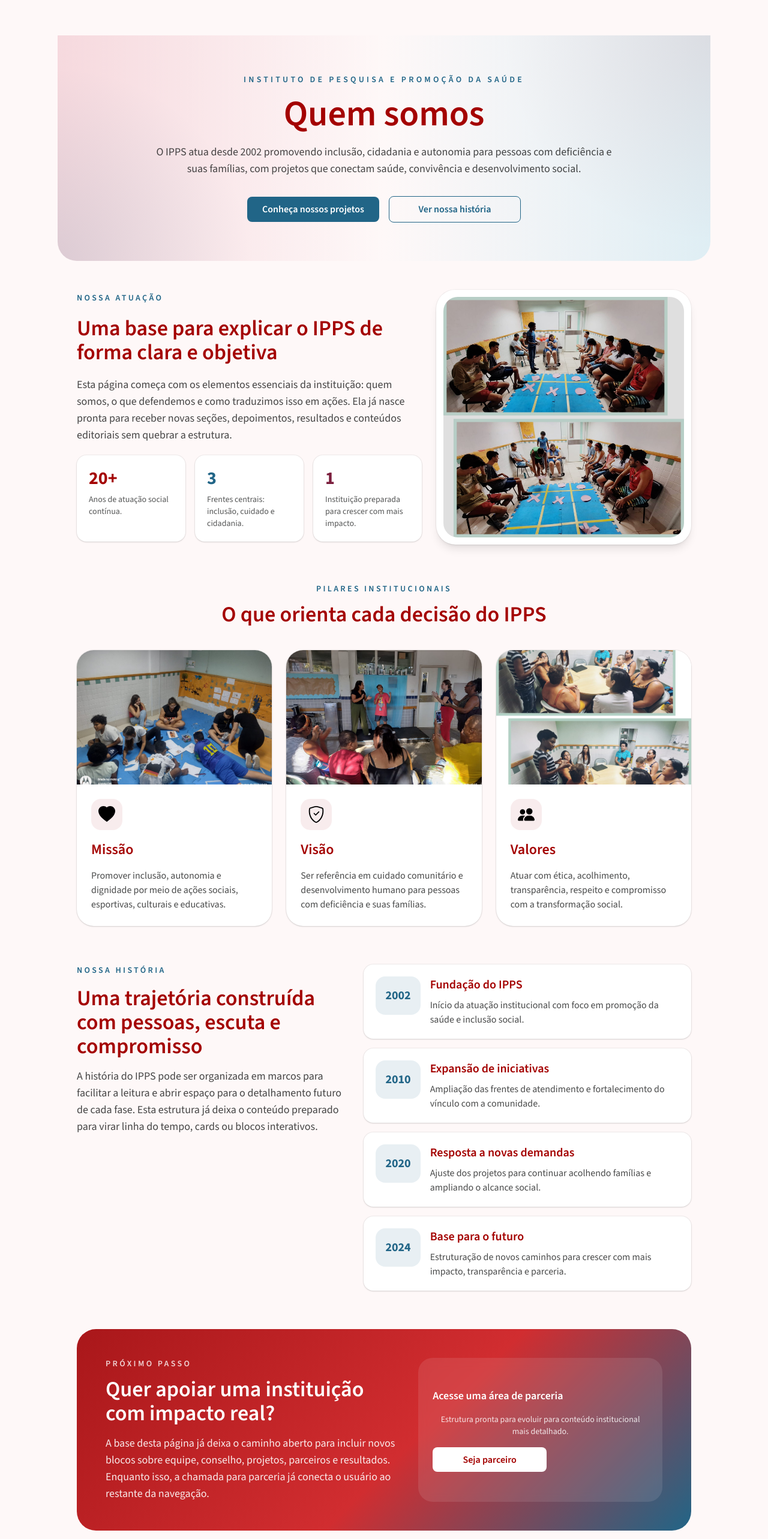
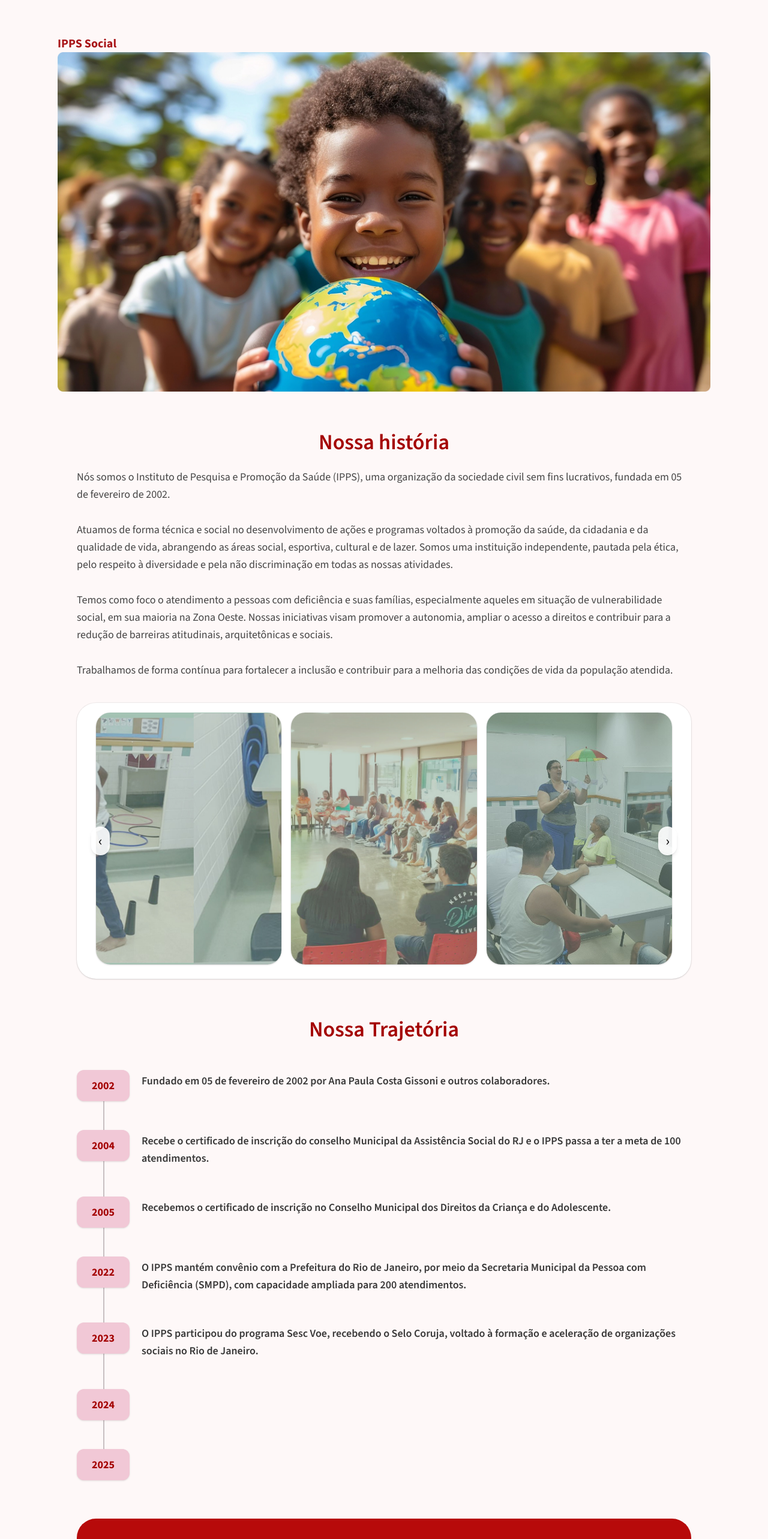
Before and after one commit to MF-Sergio/IPPS, a React (Vite) app: page /quem-somos in a window 1280 px wide. Shown: the part 120-2686 px from the top of the page at 60% size. Built offline with nearby package versions, Linux system fonts and the light colour scheme.

Commit message:
fix/feature: ajustado a estrutura da página para inserção dos componentes

```diff
--- a/src/pages/QuemSomos/index.tsx
+++ b/src/pages/QuemSomos/index.tsx
@@ -1,256 +1,22 @@
 import { PeopleFill, ShieldCheck, HeartFill } from "react-bootstrap-icons";
-import missaoImg from "../../assets/img/missao.jpeg";
-import visaoImg from "../../assets/img/visao.jpeg";
-import valoresImg from "../../assets/img/valores.jpeg";
-import propositoImg from "../../assets/img/proposito.jpeg";
-
-const pilares = [
-	{
-		titulo: "Missão",
-		descricao:
-			"Promover inclusão, autonomia e dignidade por meio de ações sociais, esportivas, culturais e educativas.",
-		imagem: missaoImg,
-		icone: <HeartFill size={28} />,
-	},
-	{
-		titulo: "Visão",
-		descricao:
-			"Ser referência em cuidado comunitário e desenvolvimento humano para pessoas com deficiência e suas famílias.",
-		imagem: visaoImg,
-		icone: <ShieldCheck size={28} />,
-	},
-	{
-		titulo: "Valores",
-		descricao:
-			"Atuar com ética, acolhimento, transparência, respeito e compromisso com a transformação social.",
-		imagem: valoresImg,
-		icone: <PeopleFill size={28} />,
-	},
-];
-
-const marcos = [
-	{
-		ano: "2002",
-		titulo: "Fundação do IPPS",
-		descricao:
-			"Início da atuação institucional com foco em promoção da saúde e inclusão social.",
-	},
-	{
-		ano: "2010",
-		titulo: "Expansão de iniciativas",
-		descricao:
-			"Ampliação das frentes de atendimento e fortalecimento do vínculo com a comunidade.",
-	},
-	{
-		ano: "2020",
-		titulo: "Resposta a novas demandas",
-		descricao:
-			"Ajuste dos projetos para continuar acolhendo famílias e ampliando o alcance social.",
-	},
-	{
-		ano: "2024",
-		titulo: "Base para o futuro",
-		descricao:
-			"Estruturação de novos caminhos para crescer com mais impacto, transparência e parceria.",
-	},
-];
+import Hero from "./components/Hero/Hero";
+import NossaHistoria from "./components/NossaHistoria/NossaHistoria";
+import NossaTrajetoria from "./components/NossaTrajetoria/NossaTrajetoria";
+import NossosNumeros from "./components/NossosNumeros/NossosNumeros";
+import Doacao from "../Home/components/Doacao/Doacao";
+import Newsletter from "../Home/components/Newsletter/Newsletter";
 
 export default function QuemSomos() {
 	return (
 		<div className="bg-[var(--fundo)] pb-16">
-			<section className="relative overflow-hidden rounded-b-[2rem] bg-gradient-to-r from-[#f6d9de] via-[#fef8f8] to-[#dfeef4] px-6 py-12 lg:px-12 lg:py-16">
-				<div className="absolute inset-0 bg-[radial-gradient(circle_at_top_right,_rgba(169,23,26,0.08),_transparent_30%),radial-gradient(circle_at_bottom_left,_rgba(33,101,135,0.12),_transparent_28%)]" />
-				<div className="relative mx-auto max-w-5xl text-center">
-					<p className="text-sm font-semibold uppercase tracking-[0.3em] text-[var(--verde)]">
-						Instituto de Pesquisa e Promoção da Saúde
-					</p>
-					<h1 className="mt-4 text-4xl font-bold text-[var(--vermelho)] lg:text-6xl">
-						Quem somos
-					</h1>
-					<p className="mx-auto mt-5 max-w-3xl text-base text-[rgba(28,29,29,0.82)] lg:text-lg">
-						O IPPS atua desde 2002 promovendo inclusão, cidadania e autonomia
-						para pessoas com deficiência e suas famílias, com projetos que
-						conectam saúde, convivência e desenvolvimento social.
-					</p>
+			<Hero />
 
-					<div className="mt-8 flex flex-col items-center justify-center gap-4 sm:flex-row">
-						<a
-							href="/"
-							className="inline-flex min-w-[220px] items-center justify-center rounded-lg bg-[var(--verde)] px-5 py-2 font-semibold text-white transition-colors hover:bg-[#1b5570]"
-						>
-							Conheça nossos projetos
-						</a>
-						<a
-							href="#nossa-historia"
-							className="inline-flex min-w-[220px] items-center justify-center rounded-lg border border-[var(--verde)] px-5 py-2 font-semibold text-[var(--verde)] transition-colors hover:bg-[var(--verde)] hover:text-white"
-						>
-							Ver nossa história
-						</a>
-					</div>
-				</div>
-			</section>
+            <NossaHistoria />
+            <NossaTrajetoria />
+			<NossosNumeros />
+			<Doacao />
+			<Newsletter />
 
-			<section className="mx-auto mt-12 max-w-6xl px-4 sm:px-6 lg:px-8">
-				<div className="grid gap-6 lg:grid-cols-[1.15fr_0.85fr] lg:items-center">
-					<div className="space-y-5 text-left">
-						<p className="text-sm font-semibold uppercase tracking-[0.24em] text-[var(--verde)]">
-							Nossa atuação
-						</p>
-						<h2 className="text-3xl font-bold text-[var(--vermelho)] lg:text-4xl">
-							Uma base para explicar o IPPS de forma clara e objetiva
-						</h2>
-						<p className="text-base text-[rgba(28,29,29,0.82)] lg:text-lg">
-							Esta página começa com os elementos essenciais da instituição:
-							quem somos, o que defendemos e como traduzimos isso em ações.
-							Ela já nasce pronta para receber novas seções, depoimentos,
-							resultados e conteúdos editoriais sem quebrar a estrutura.
-						</p>
-						<div className="grid gap-4 sm:grid-cols-3">
-							<article className="rounded-2xl bg-white p-5 shadow-sm ring-1 ring-black/5">
-								<p className="text-3xl font-bold text-[var(--vermelho)]">20+</p>
-								<p className="mt-2 text-sm text-[rgba(28,29,29,0.75)]">
-									Anos de atuação social contínua.
-								</p>
-							</article>
-							<article className="rounded-2xl bg-white p-5 shadow-sm ring-1 ring-black/5">
-								<p className="text-3xl font-bold text-[var(--verde)]">3</p>
-								<p className="mt-2 text-sm text-[rgba(28,29,29,0.75)]">
-									Frentes centrais: inclusão, cuidado e cidadania.
-								</p>
-							</article>
-							<article className="rounded-2xl bg-white p-5 shadow-sm ring-1 ring-black/5">
-								<p className="text-3xl font-bold text-[var(--icones)]">1</p>
-								<p className="mt-2 text-sm text-[rgba(28,29,29,0.75)]">
-									Instituição preparada para crescer com mais impacto.
-								</p>
-							</article>
-						</div>
-					</div>
-
-					<div className="overflow-hidden rounded-[2rem] bg-white p-3 shadow-lg ring-1 ring-black/5">
-						<img
-							src={propositoImg}
-							alt="Imagem de propósito institucional do IPPS"
-							className="h-full w-full rounded-[1.5rem] object-cover"
-						/>
-					</div>
-				</div>
-			</section>
-
-			<section className="mx-auto mt-16 max-w-6xl px-4 sm:px-6 lg:px-8">
-				<div className="text-center">
-					<p className="text-sm font-semibold uppercase tracking-[0.24em] text-[var(--verde)]">
-						Pilares institucionais
-					</p>
-					<h2 className="mt-3 text-3xl font-bold text-[var(--vermelho)] lg:text-4xl">
-						O que orienta cada decisão do IPPS
-					</h2>
-				</div>
-
-				<div className="mt-10 grid gap-6 lg:grid-cols-3">
-					{pilares.map((pilar) => (
-						<article
-							key={pilar.titulo}
-							className="overflow-hidden rounded-[1.75rem] bg-white shadow-sm ring-1 ring-black/5"
-						>
-							<div className="h-56 w-full overflow-hidden">
-								<img
-									src={pilar.imagem}
-									alt={pilar.titulo}
-									className="h-full w-full object-cover"
-								/>
-							</div>
-							<div className="space-y-4 p-6 text-left">
-								<div className="inline-flex items-center justify-center rounded-2xl bg-[rgba(169,23,26,0.08)] p-3 text-[var(--vermelho)]">
-									{pilar.icone}
-								</div>
-								<h3 className="text-2xl font-bold text-[var(--vermelho)]">
-									{pilar.titulo}
-								</h3>
-								<p className="text-base text-[rgba(28,29,29,0.8)]">
-									{pilar.descricao}
-								</p>
-							</div>
-						</article>
-					))}
-				</div>
-			</section>
-
-			<section
-				id="nossa-historia"
-				className="mx-auto mt-16 max-w-6xl px-4 sm:px-6 lg:px-8"
-			>
-				<div className="grid gap-8 lg:grid-cols-[0.9fr_1.1fr] lg:items-start">
-					<div className="space-y-4 text-left lg:sticky lg:top-8">
-						<p className="text-sm font-semibold uppercase tracking-[0.24em] text-[var(--verde)]">
-							Nossa história
-						</p>
-						<h2 className="text-3xl font-bold text-[var(--vermelho)] lg:text-4xl">
-							Uma trajetória construída com pessoas, escuta e compromisso
-						</h2>
-						<p className="text-base text-[rgba(28,29,29,0.82)] lg:text-lg">
-							A história do IPPS pode ser organizada em marcos para facilitar a
-							leitura e abrir espaço para o detalhamento futuro de cada fase.
-							Esta estrutura já deixa o conteúdo preparado para virar linha do
-							tempo, cards ou blocos interativos.
-						</p>
-					</div>
-
-					<div className="space-y-4">
-						{marcos.map((marco) => (
-							<article
-								key={marco.ano}
-								className="grid gap-4 rounded-2xl bg-white p-5 shadow-sm ring-1 ring-black/5 sm:grid-cols-[auto_1fr] sm:items-start"
-							>
-								<div className="inline-flex h-16 min-w-16 items-center justify-center rounded-2xl bg-[rgba(33,101,135,0.1)] px-4 text-xl font-bold text-[var(--verde)]">
-									{marco.ano}
-								</div>
-								<div className="text-left">
-									<h3 className="text-xl font-bold text-[var(--vermelho)]">
-										{marco.titulo}
-									</h3>
-									<p className="mt-2 text-base text-[rgba(28,29,29,0.8)]">
-										{marco.descricao}
-									</p>
-								</div>
-							</article>
-						))}
-					</div>
-				</div>
-			</section>
-
-			<section className="mx-auto mt-16 max-w-6xl px-4 sm:px-6 lg:px-8">
-				<div className="grid gap-6 overflow-hidden rounded-[2rem] bg-[linear-gradient(135deg,_#a9171a,_#d12d30_55%,_#216587)] p-8 text-white lg:grid-cols-[1.1fr_0.9fr] lg:p-12">
-					<div className="text-left">
-						<p className="text-sm font-semibold uppercase tracking-[0.24em] text-white/80">
-							Próximo passo
-						</p>
-						<h2 className="mt-3 text-3xl font-bold lg:text-4xl">
-							Quer apoiar uma instituição com impacto real?
-						</h2>
-						<p className="mt-4 max-w-2xl text-base text-white/90 lg:text-lg">
-							A base desta página já deixa o caminho aberto para incluir novos
-							blocos sobre equipe, conselho, projetos, parceiros e resultados.
-							Enquanto isso, a chamada para parceria já conecta o usuário ao
-							restante da navegação.
-						</p>
-					</div>
-
-					<div className="flex flex-col items-start justify-center gap-4 rounded-[1.5rem] bg-white/10 p-6 backdrop-blur-sm">
-						<p className="text-lg font-semibold">Acesse uma área de parceria</p>
-						<p className="text-sm text-white/85">
-							Estrutura pronta para evoluir para conteúdo institucional mais
-							detalhado.
-						</p>
-						<a
-							href="/seja-parceiro"
-							className="inline-flex min-w-[190px] items-center justify-center rounded-lg bg-white px-5 py-2 font-semibold text-[var(--vermelho)] transition-colors hover:bg-white/90"
-						>
-							Seja parceiro
-						</a>
-					</div>
-				</div>
-			</section>
 		</div>
 	);
 }
```
